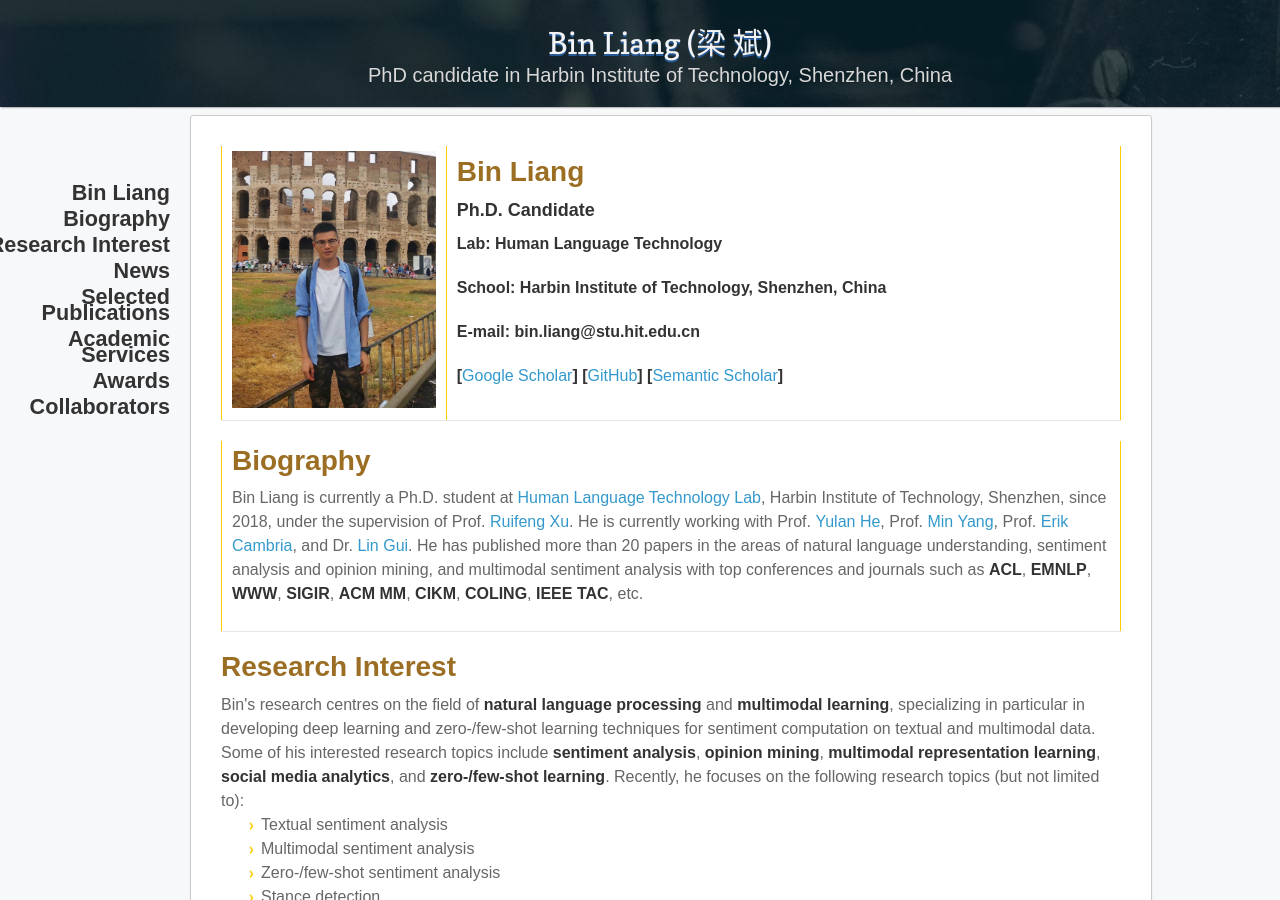
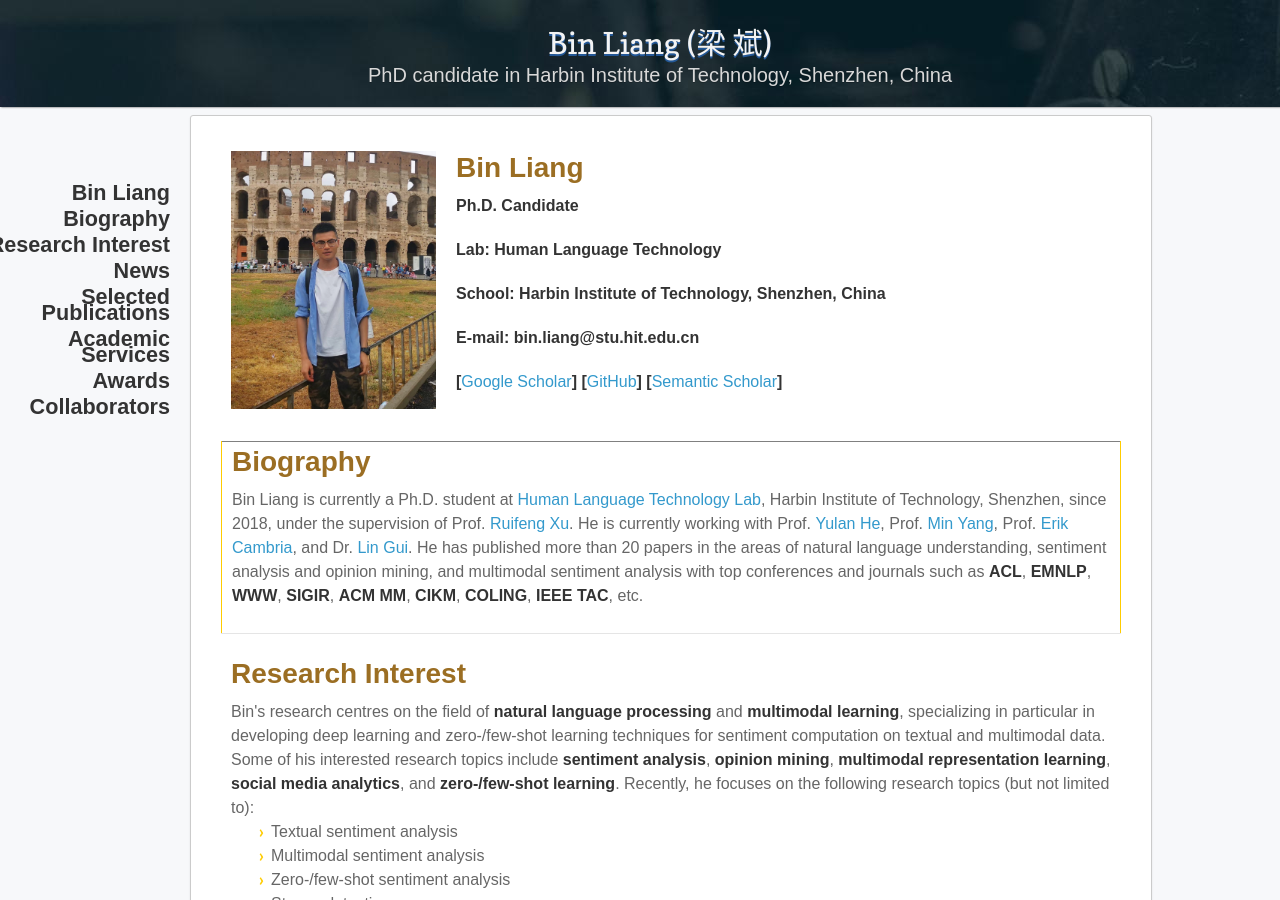
Before and after one commit to BinLiang-NLP/BinLiang-NLP.github.io, a Jekyll site: the page built from index.md, in a window 1280 px wide and 900 px high. Built offline with Jekyll 4.4.1, drawn with Linux system fonts in a browser that asks for light colours; nearby versions of some CDN libraries; our own code applies the rules of GitHub Pages for plain Markdown files.

Commit message:
Update index.md

```diff
--- a/index.md
+++ b/index.md
@@ -1,11 +1,12 @@
-<table border="0">
+
+<table class="imgtable">
   <tr>
     <td width="25%">
       <img src="/binliang-a.jpeg" width="100%">
     </td>
     <td width="75%">
       <h1>Bin Liang</h1>
-      <h3><b>Ph.D. Candidate</b></h3>
+      <p><b>Ph.D. Candidate</b></p>
       <p><b>Lab: Human Language Technology</b></p>
       <p><b>School: Harbin Institute of Technology, Shenzhen, China</b></p>
       <p><b>E-mail: bin.liang@stu.hit.edu.cn</b></p>
@@ -14,7 +15,7 @@
   </tr>
 </table>
 
-<table border="0">
+<table border="1">
   <tr>
     <td width="100%">
       <h1>Biography</h1>
@@ -26,10 +27,11 @@
 </table>
 
 
-<tr>
-<td width="100%">
-<h1>Research Interest</h1>
-Bin's research centres on the field of <strong>natural language processing</strong> and <strong>multimodal learning</strong>, specializing in particular in developing deep learning and zero-/few-shot learning techniques for sentiment computation on textual and multimodal data. Some of his interested research topics include <strong>sentiment analysis</strong>, <strong>opinion mining</strong>, <strong>multimodal representation learning</strong>, <strong>social media analytics</strong>, and <strong>zero-/few-shot learning</strong>. Recently, he focuses on the following research topics (but not limited to):
+<table class="imgtable">
+  <tr>
+    <td width="100%">
+      <h1>Research Interest</h1>
+      Bin's research centres on the field of <strong>natural language processing</strong> and <strong>multimodal learning</strong>, specializing in particular in developing deep learning and zero-/few-shot learning techniques for sentiment computation on textual and multimodal data. Some of his interested research topics include <strong>sentiment analysis</strong>, <strong>opinion mining</strong>, <strong>multimodal representation learning</strong>, <strong>social media analytics</strong>, and <strong>zero-/few-shot learning</strong>. Recently, he focuses on the following research topics (but not limited to):
 <ul>
 <li>Textual sentiment analysis</li>
 <li>Multimodal sentiment analysis</li>
@@ -38,12 +40,13 @@
 <li>Fake news detection</li>
 <li>Argument mining</li>
 </ul>
-</td>
-</tr>
+    </td>
+  </tr>
+</table>
 
 
 
-<table border="0">
+<table class="imgtable">
   <tr>
     <td width="100%">
       <h1>News</h1>
@@ -65,7 +68,7 @@
   </tr>
 </table>
 
-<table border="0">
+<table class="imgtable">
   <tr>
     <td width="100%">
 <h1>Selected Publications</h1>
@@ -204,7 +207,7 @@
 </table>
 
 
-<table border="0">
+<table class="imgtable">
   <tr>
     <td width="100%">
       <h1>Academic Services</h1>
@@ -232,7 +235,7 @@
 </table>
 
 
-<table border="1">
+<table class="imgtable">
   <tr>
     <td width="100%">
       <h1>Awards</h1>
@@ -250,7 +253,7 @@
 </table>
 
 
-<table border="0">
+<table class="imgtable">
   <tr>
     <td width="100%">
      <h1>Collaborators</h1>
```
